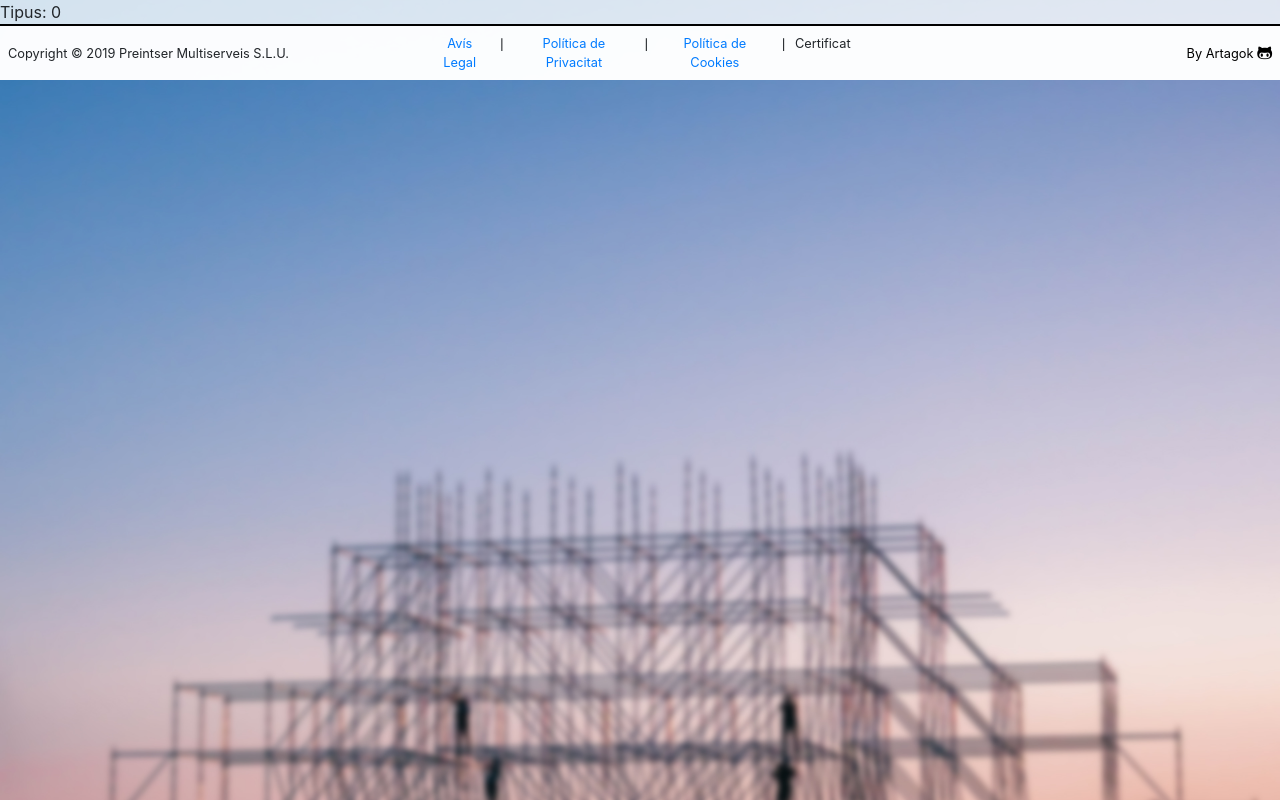
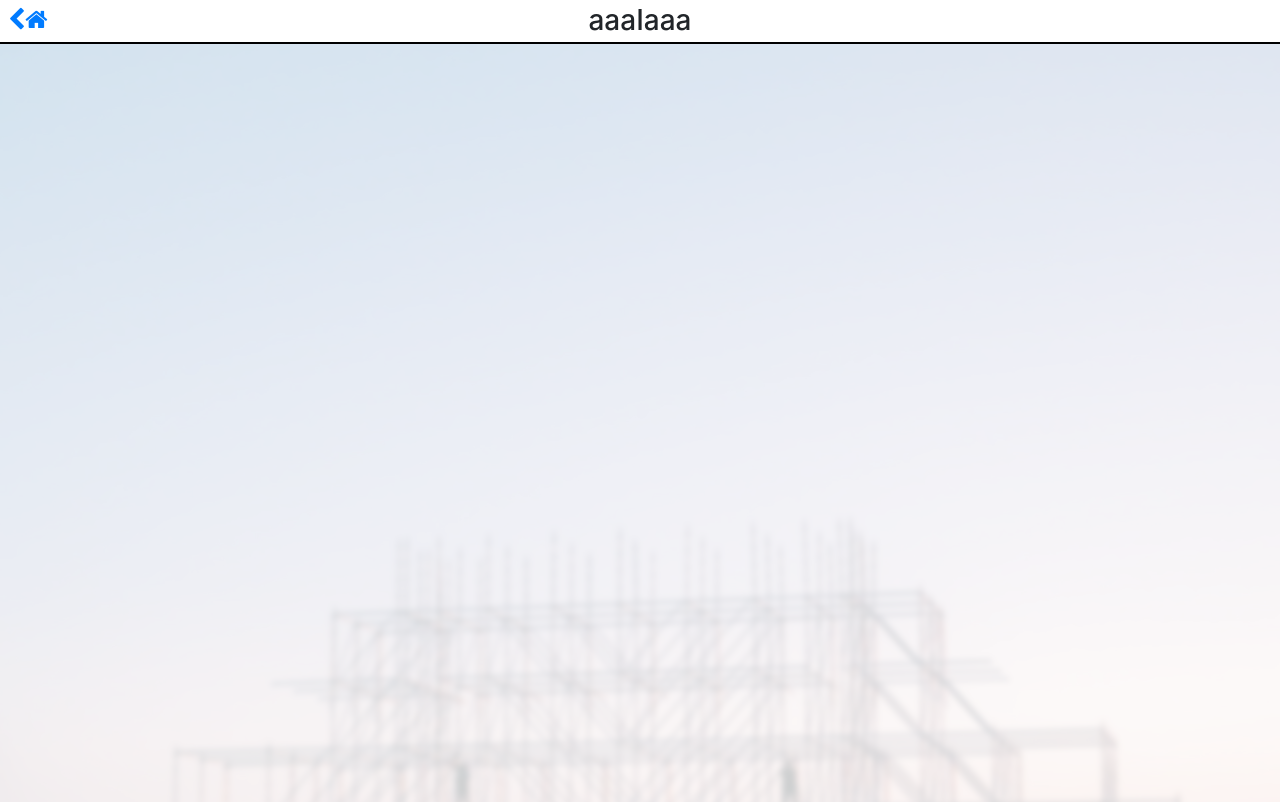
Before and after one commit to Artagok/preintser, a React (Create React App) app: page /legal in a window 1280 px wide. Shown: the top 802 px of the page. Built offline with nearby package versions, Linux system fonts and the light colour scheme.

Commit message:
06/02/2020 - Legal Texts

```diff
--- a/src/compontents/LegalTexts.css
+++ b/src/compontents/LegalTexts.css
@@ -0,0 +1,30 @@
+.legaltexts-wrapper {
+  height: 1500px;
+}
+.title-bar {
+  padding: 0.25rem 0.5rem;
+  background-color: white;
+  border-bottom: 2px solid black;
+  display: flex;
+  align-items: center;
+  text-align: center;
+  position: fixed;
+  top: 0;
+  right: 0;
+  left: 0;
+  z-index: 3;
+}
+.title-bar h3 {
+  margin: 0;
+}
+.title-bar-item {
+  flex: 1;
+  display: flex;
+  justify-content: center;
+}
+.title-bar-item:first-child > a {
+  margin-right: auto;
+}
+.title-bar .fa {
+  font-size: 1.5rem;
+}
--- a/src/compontents/LegalTexts.js
+++ b/src/compontents/LegalTexts.js
@@ -5,9 +5,31 @@ import { Button, Modal, ModalHeader, ModalBody, ModalFooter } from "reactstrap";
 import "./LegalTexts.css";
 
 const LegalTexts = props => {
+  // Title Bar =~ NavBar for this page
+  const TitleBar = () => (
+    <div style={{ position: "fixed" }}>
+      <div className="title-bar">
+        <div className="title-bar-item">
+          <Link to="/" onClick={() => window.scrollTo(0, 0)}>
+            <i className="fa fa-chevron-left" aria-hidden="true"></i>
+            <i className="fa fa-home" aria-hidden="true"></i>
+          </Link>
+        </div>
+        <div className="title-bar-item">
+          <h3>aaaIaaa</h3>
+        </div>
+        <div className="title-bar-item"> </div>
+      </div>
+    </div>
+  );
+
   return (
     <LangContext.Consumer>
-      {([lang, _]) => (<div>{`Tipus: ${props.type}`}</div>)}
+      {([lang, _]) => (
+        <div className="legaltexts-wrapper">
+          <TitleBar />
+        </div>
+      )}
     </LangContext.Consumer>
   );
 };
--- a/src/lang-context.js
+++ b/src/lang-context.js
@@ -161,7 +161,8 @@ export const langs = {
         "Política de Cookies",
         "Certificat"
       ]
-    }
+    },
+    legalTexts: {}
   },
   es: {
     navbar: {
@@ -324,7 +325,8 @@ export const langs = {
         "Política de Cookies",
         "Certificado"
       ]
-    }
+    },
+    legalTexts: {}
   },
   en: {
     navbar: {
@@ -485,7 +487,8 @@ export const langs = {
     },
     footer: {
       legal: ["Legal Notice", "Privacy Policy", "Cookies Policy", "Certificate"]
-    }
+    },
+    legalTexts: {}
   }
 };
 
```
